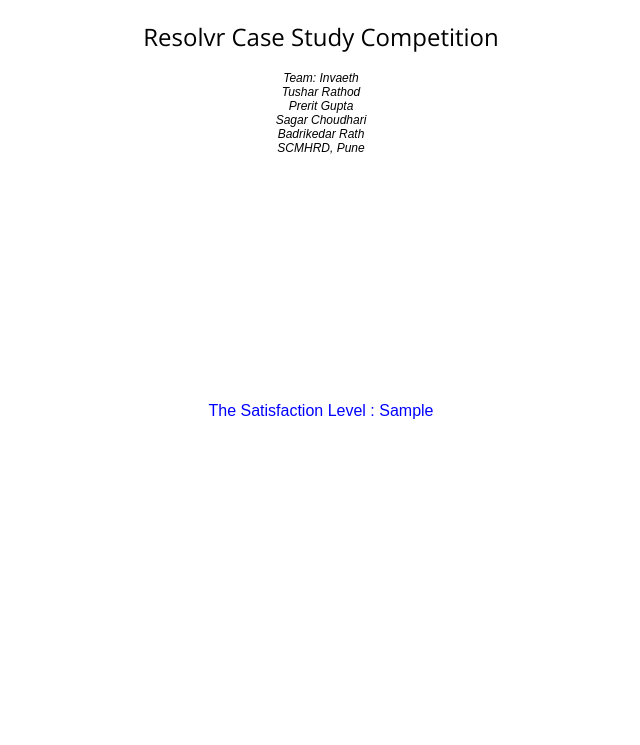
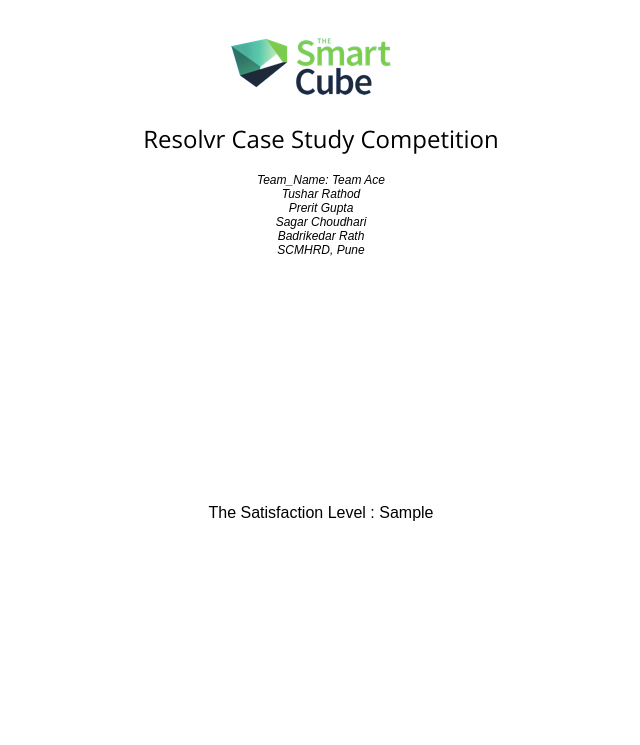
Before and after one commit to tush99m/Resolvr20-Competition, a Flask app: template templates/result.html in a window 1280 px wide. Shown: the top 745 px of the page, without its empty margins (319-959 px from the left). Run offline with Flask 2, Linux system fonts and the light colour scheme; the template is opened without the code that fills it: most values are stand-ins (such as "Sample title", 1, 10 or a date in 2020); parts of the project's set-up code (start-up, migrations or seed data) failed here and were passed over; some libraries are stand-ins or nearby versions.

Commit message:
Update result.html

```diff
--- a/templates/result.html
+++ b/templates/result.html
@@ -14,10 +14,11 @@
 
         <!-- Website Title -->
     	<div class="container">
+	    <img src="resolvr.jpg" style="float: top-left;" />
             <h2 class='container-heading'><span class='heading_first'>Resolvr Case Study Competition</span></h2>
             <br>
             <div class='description'>
-    			<p> Team: Invaeth</p>
+    			<p> Team_Name: Team Ace</p>
                 <p> Tushar Rathod </p>
                 <p> Prerit Gupta </p>
                 <p> Sagar Choudhari </p>
@@ -28,7 +29,7 @@
 
 
         <!-- Prediction Area -->
-        <div class="prediction-area" style="color:blue">
+        <div class="prediction-area" style="color:black">
 
 			<!-- Result -->
 			<div class="results">
```
